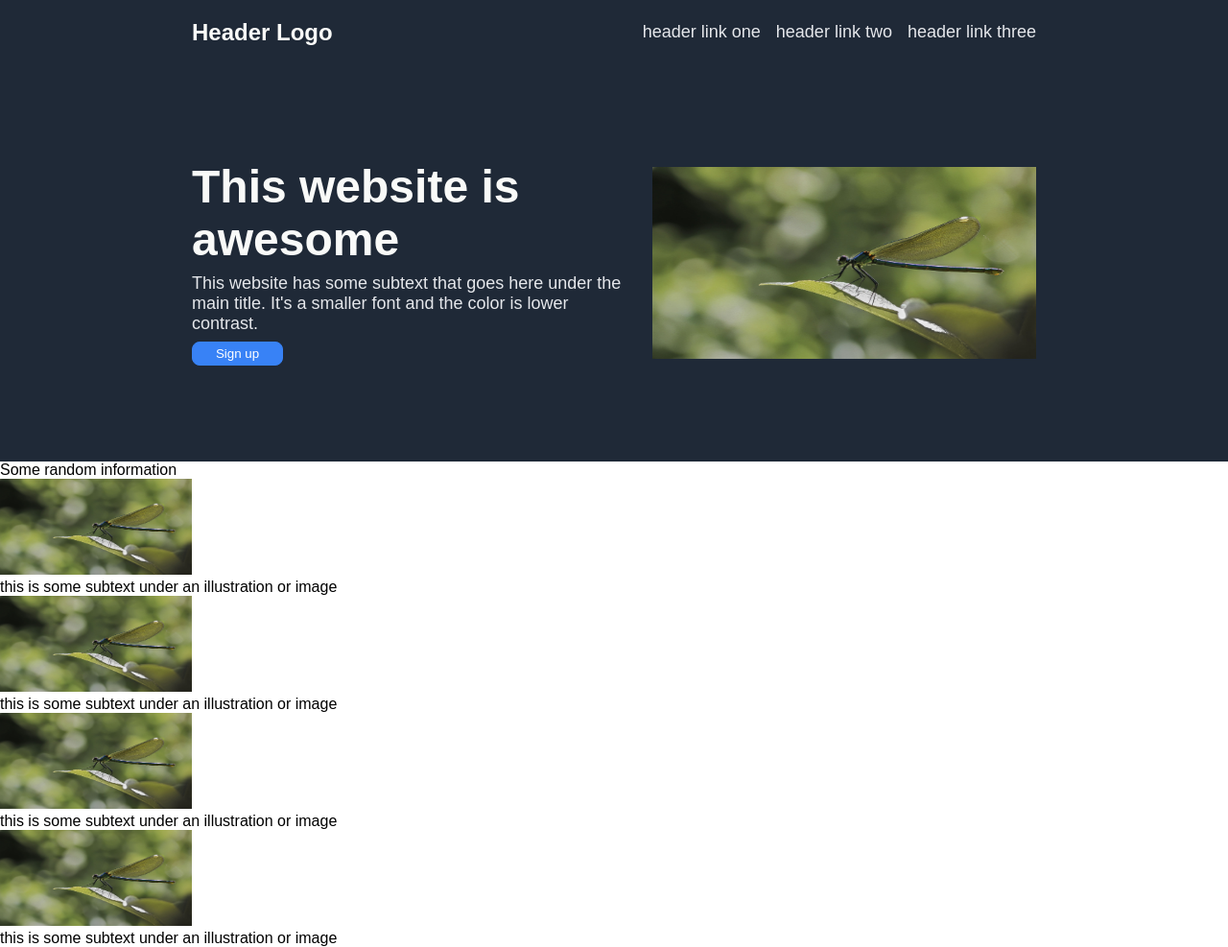
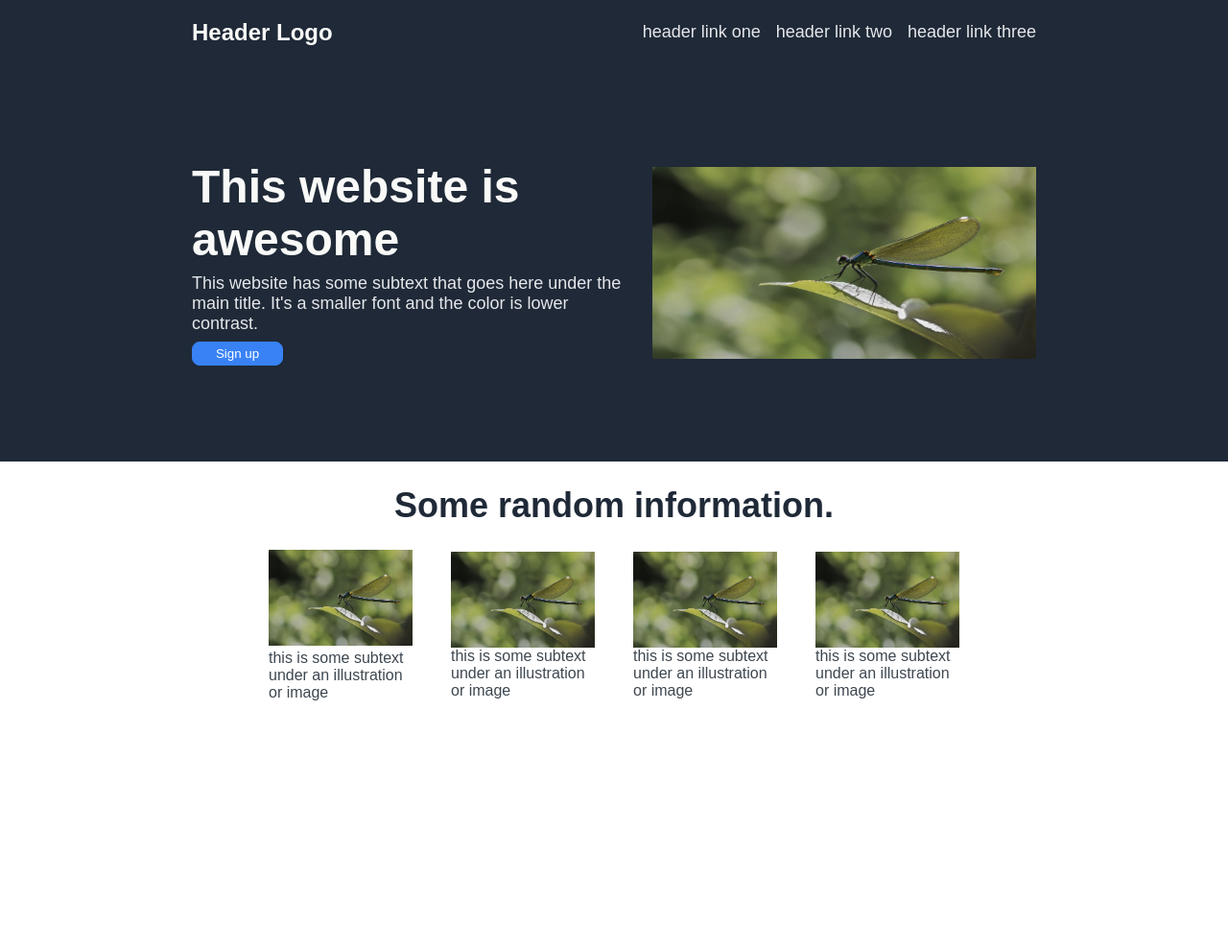
Before and after one commit to dealunas/landing-page, a plain HTML site: page index.html in a window 1280 px wide. Shown: the whole page at 96% size. After the commit the page ends 806 px from the top, so only its background shows below. Drawn offline with Linux system fonts and the light colour scheme.

Commit message:
Add CSS to body of webpage that has info and images

```diff
--- a/index.html
+++ b/index.html
@@ -29,22 +29,22 @@
         </div>
 
         <div class="body">
-            <div class="info-title">Some random information</div>
+            <div class="info-title">Some random information.</div>
             <div class="info">
                 <div class="boxes">
-                    <img src ="images/dragonfly.jpg" alt="Image of a dragonfly" height="100" width="200">
+                    <div class="image"><img src ="images/dragonfly.jpg" alt="Image of a dragonfly" height="100" width="150"></div>
                     <div class="text">this is some subtext under an illustration or image</div>
                 </div>
                 <div class="boxes">
-                    <img src ="images/dragonfly.jpg" alt="Image of a dragonfly" height="100" width="200">
+                    <img src ="images/dragonfly.jpg" alt="Image of a dragonfly" height="100" width="150">
                     <div class="text">this is some subtext under an illustration or image</div>
                 </div>
                 <div class="boxes">
-                    <img src ="images/dragonfly.jpg" alt="Image of a dragonfly" height="100" width="200">
+                    <img src ="images/dragonfly.jpg" alt="Image of a dragonfly" height="100" width="150">
                     <div class="text">this is some subtext under an illustration or image</div>
                 </div>
                 <div class="boxes">
-                    <img src ="images/dragonfly.jpg" alt="Image of a dragonfly" height="100" width="200">
+                    <img src ="images/dragonfly.jpg" alt="Image of a dragonfly" height="100" width="150">
                     <div class="text">this is some subtext under an illustration or image</div>
                 </div>
             </div>
--- a/styles.css
+++ b/styles.css
@@ -72,3 +72,31 @@ button.blue-sign{
     display:flex;
     align-items:center;
 }
+
+.body{
+    display:flex;
+    flex-direction:column;
+    padding-bottom:75px;
+}
+
+.info-title{
+    display:flex;
+    font-size:36px;
+    font-weight:bolder;
+    color:#1F2937;
+    justify-content:center;
+    padding:25px;
+}
+.info{
+    display:flex;
+    justify-content:center;
+    gap:40px;
+}
+
+.boxes{
+    display:flex;
+    flex-direction:column;
+    justify-content:center;
+    width:150px;
+    color:rgb(62, 71, 80);
+}
```
